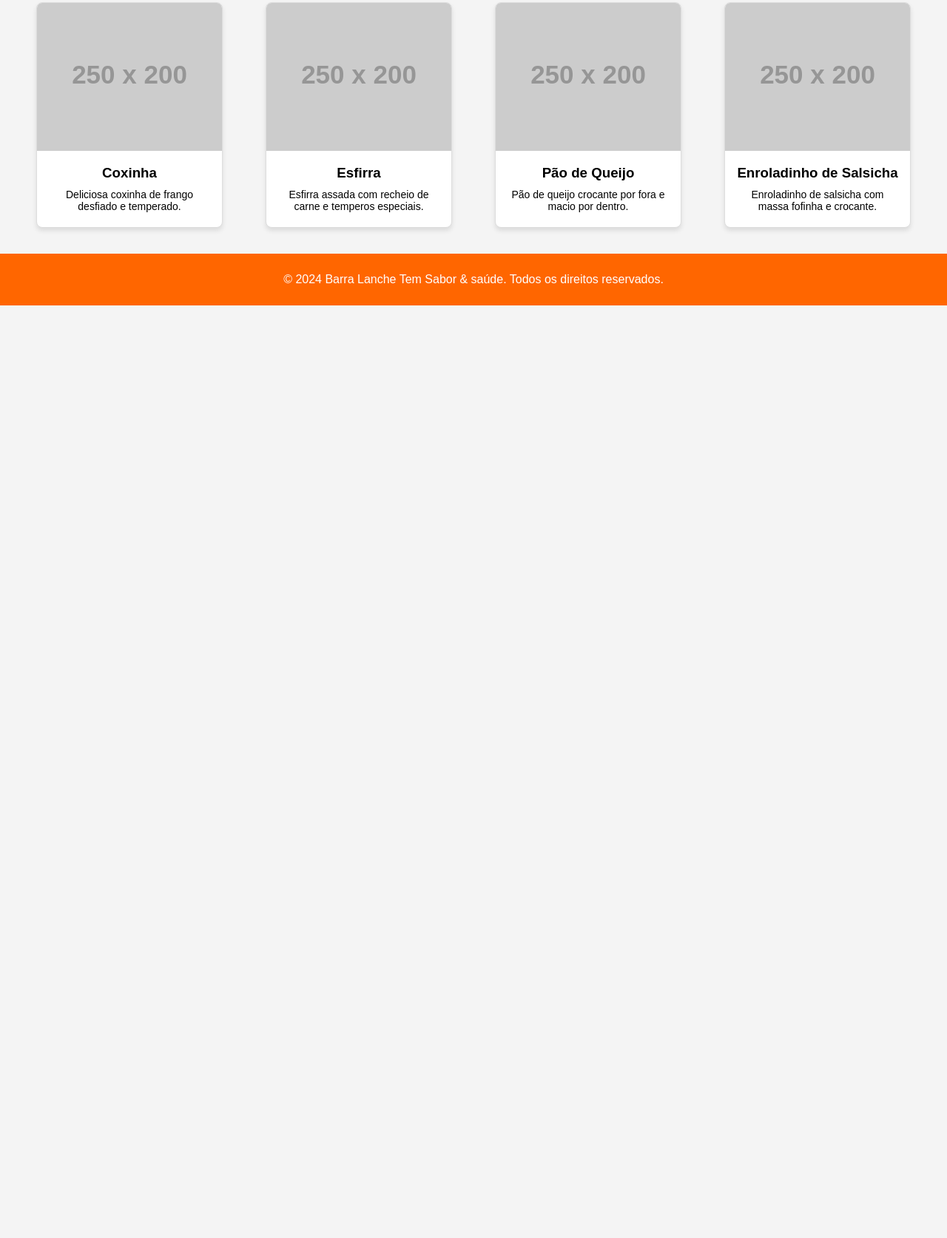
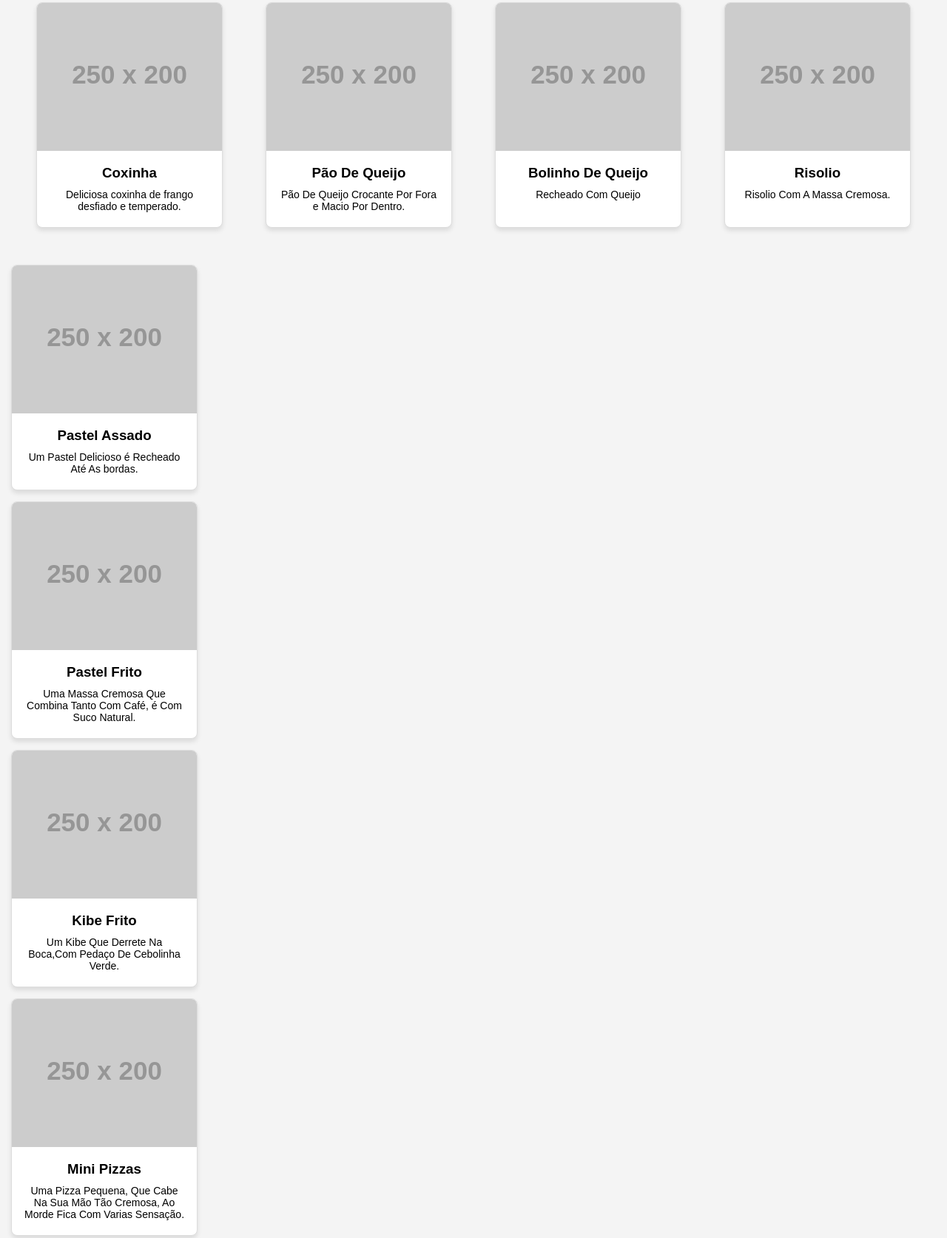
Before and after one commit to cliente2412/usario01, a plain HTML site: page projeto01.html in a window 1280 px wide. Shown: the part 109-1783 px from the top of the page at 74% size. Before the commit the page ends 800 px from the top, so only its background shows below. Drawn offline with Linux system fonts and the light colour scheme; placeholder pictures from the web are drawn by us.

Commit message:
Update projeto01.html
atualizado

```diff
--- a/projeto01.html
+++ b/projeto01.html
@@ -23,22 +23,55 @@
 
     <div class="product">
         <img src="https://via.placeholder.com/250x200" alt="Produto 2">
-        <h3>Esfirra</h3>
-        <p>Esfirra assada com recheio de carne e temperos especiais.</p>
+        <h3>Pão De Queijo</h3>
+        <p>Pão De Queijo Crocante Por Fora e Macio Por Dentro.</p>
     </div>
 
     <div class="product">
         <img src="https://via.placeholder.com/250x200" alt="Produto 3">
-        <h3>Pão de Queijo</h3>
-        <p>Pão de queijo crocante por fora e macio por dentro.</p>
+        <h3>Bolinho De Queijo</h3>
+        <p>Recheado Com Queijo</p>
     </div>
 
     <div class="product">
         <img src="https://via.placeholder.com/250x200" alt="Produto 4">
-        <h3>Enroladinho de Salsicha</h3>
-        <p>Enroladinho de salsicha com massa fofinha e crocante.</p>
+        <h3>Risolio</h3>
+        <p>Risolio Com A Massa Cremosa.</p>
     </div>
 </div>
+
+<div class="product">
+        <img src="https://via.placeholder.com/250x200" alt="Produto 5">
+        <h3>Pastel Assado</h3>
+        <p>Um Pastel Delicioso é Recheado Até As bordas.</p>
+    </div>
+</div>
+
+<div class="product">
+        <img src="https://via.placeholder.com/250x200" alt="Produto 6">
+        <h3>Pastel Frito</h3>
+        <p>Uma Massa Cremosa Que Combina Tanto Com Café, é Com Suco Natural.</p>
+    </div>
+</div>
+
+<div class="product">
+        <img src="https://via.placeholder.com/250x200" alt="Produto 7">
+        <h3>Kibe Frito</h3>
+        <p>Um Kibe Que Derrete Na Boca,Com Pedaço De Cebolinha Verde.</p>
+    </div>
+</div>
+
+<div class="product">
+        <img src="https://via.placeholder.com/250x200" alt="Produto 8">
+        <h3>Mini Pizzas</h3>
+        <p>Uma Pizza Pequena, Que Cabe Na Sua Mão Tão Cremosa, Ao Morde Fica Com Varias Sensação.</p>
+    </div>
+</div>
+
+
+
+
+
 
 <footer>
     <p>&copy; 2024 Barra Lanche Tem Sabor & saúde. Todos os direitos reservados.</p>
```
